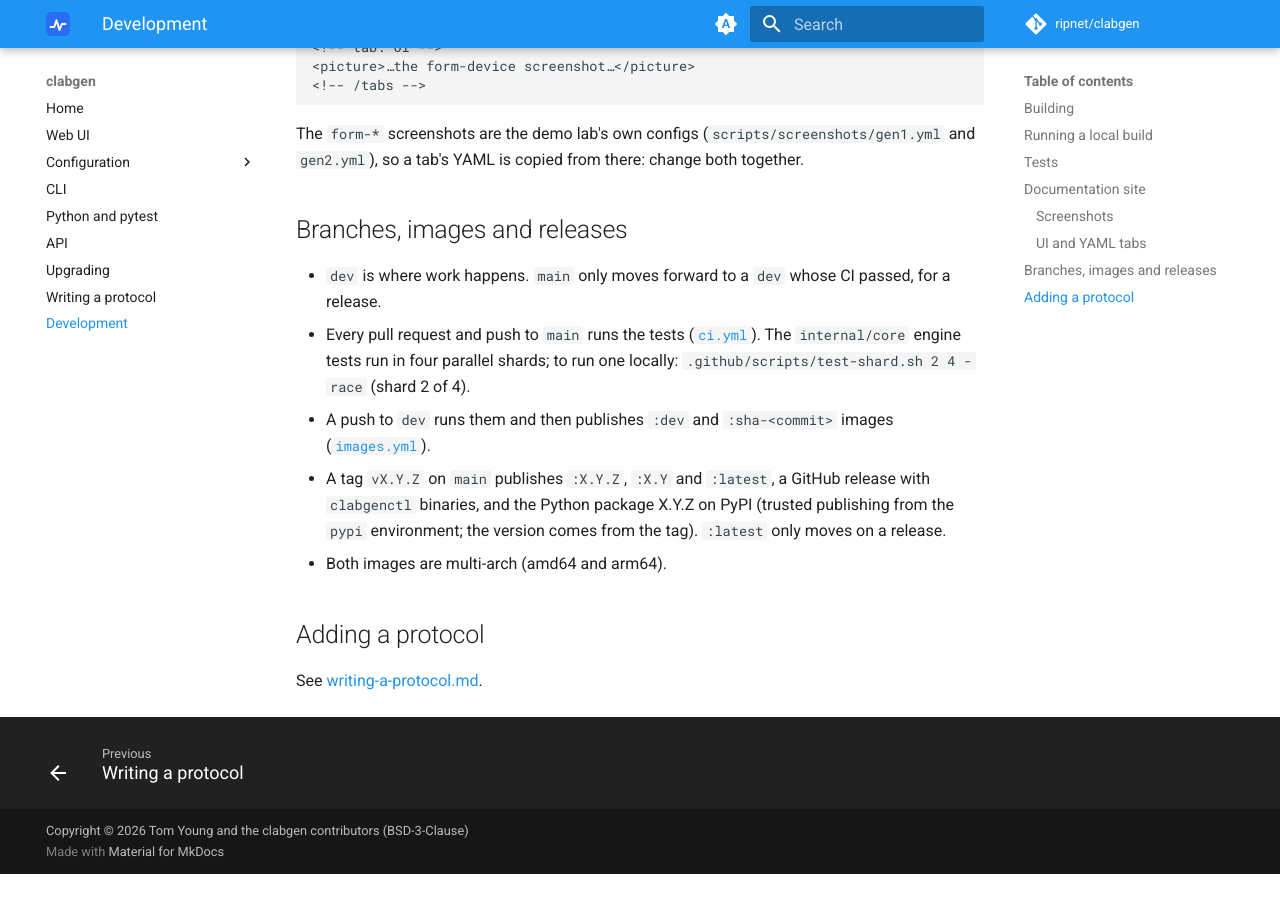
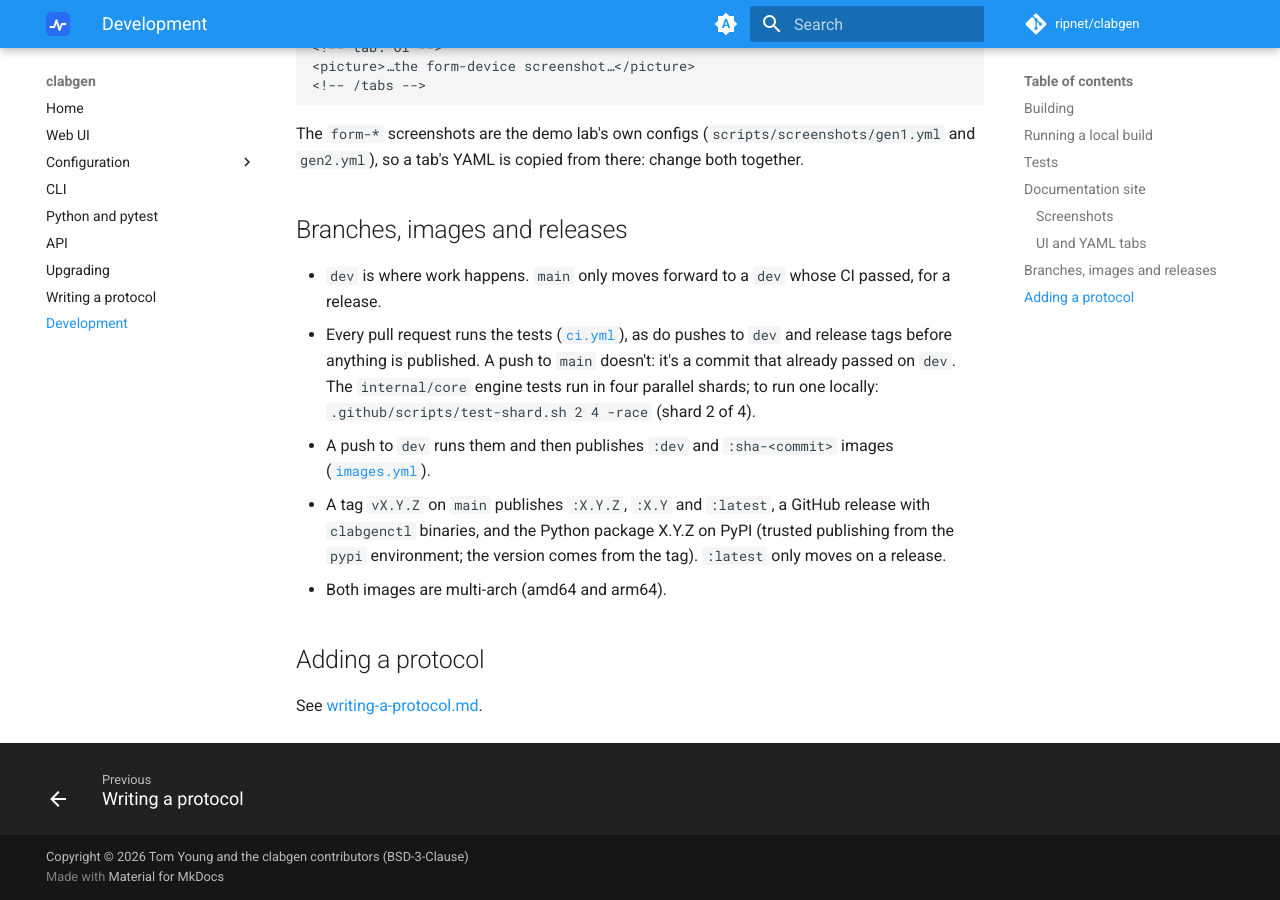
Before and after one commit to ripnet/clabgen, an MkDocs documentation site: the page built from docs/development.md, in a window 1280 px wide and 900 px high, scrolled down 2088 px. Built offline with MkDocs 1.6.1 and Material for MkDocs 9.7.7, drawn with Linux system fonts in a browser that asks for light colours; comment, search, counter and statistics services are not loaded; before the commit the page ends 2962 px from its top, so only the background shows below that.

Commit message:
CI: don't test main again (it only moves to a dev commit that passed); IS-IS flap test waits up to 10 s for the adjacency

```diff
--- a/docs/development.md
+++ b/docs/development.md
@@ -112,8 +112,10 @@ copied from there: change both together.
 
 - `dev` is where work happens. `main` only moves forward to a `dev` whose
   CI passed, for a release.
-- Every pull request and push to `main` runs the tests
-  ([`ci.yml`](../.github/workflows/ci.yml)). The `internal/core` engine
+- Every pull request runs the tests
+  ([`ci.yml`](../.github/workflows/ci.yml)), as do pushes to `dev` and
+  release tags before anything is published. A push to `main` doesn't:
+  it's a commit that already passed on `dev`. The `internal/core` engine
   tests run in four parallel shards; to run one locally:
   `.github/scripts/test-shard.sh 2 4 -race` (shard 2 of 4).
 - A push to `dev` runs them and then publishes `:dev` and `:sha-<commit>`
```
Also changed, not shown: 2 other files.
